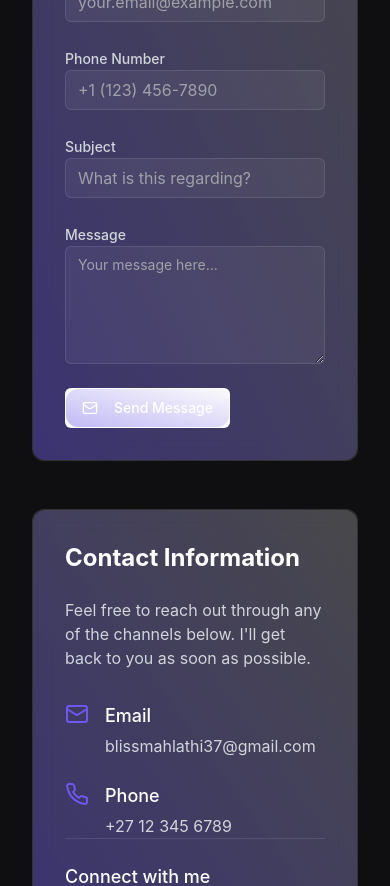
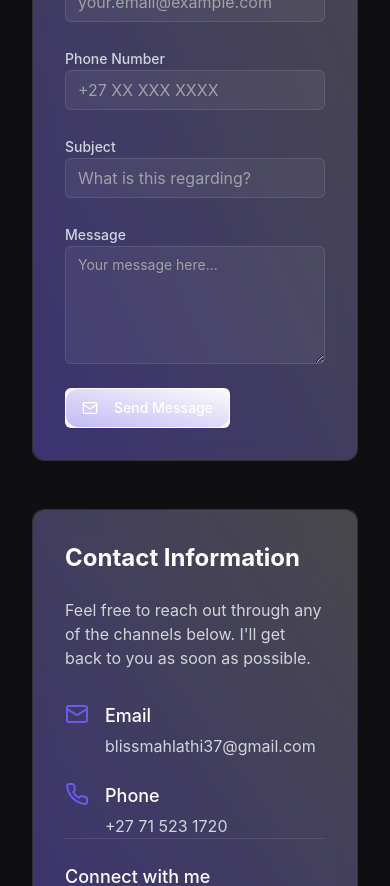
Before and after one commit to BlissMahlathi/hlulani_s_portfolio, a React (Vite) app: page / in a window 390 px wide. Shown: the part 8577-9463 px from the top of the page. Built offline with nearby package versions, Linux system fonts and the light colour scheme.

Commit message:
Fix: Update phone number placeholder
Updated the phone number placeholder in the contact form to reflect a South African phone number format and updated the example number to my contact number.

```diff
--- a/src/components/Contact.tsx
+++ b/src/components/Contact.tsx
@@ -155,7 +155,7 @@ const Contact: React.FC = () => {
                   type="tel"
                   id="phone"
                   className="bg-white/5 border-white/10 text-white focus:ring-space-accent/50"
-                  placeholder="+1 (123) 456-7890"
+                  placeholder="+27 XX XXX XXXX"
                   onChange={handleChange}
                   value={formData.phone}
                 />
@@ -221,8 +221,8 @@ const Contact: React.FC = () => {
                   <Phone className="text-space-accent mr-4 flex-shrink-0" />
                   <div>
                     <h4 className="text-lg font-medium mb-1">Phone</h4>
-                    <a href="tel:+27123456789" className="text-gray-300 hover:text-white transition-colors duration-300">
-                      +27 12 345 6789
+                    <a href="tel:+27715231720" className="text-gray-300 hover:text-white transition-colors duration-300">
+                      +27 71 523 1720
                     </a>
                   </div>
                 </div>
```
